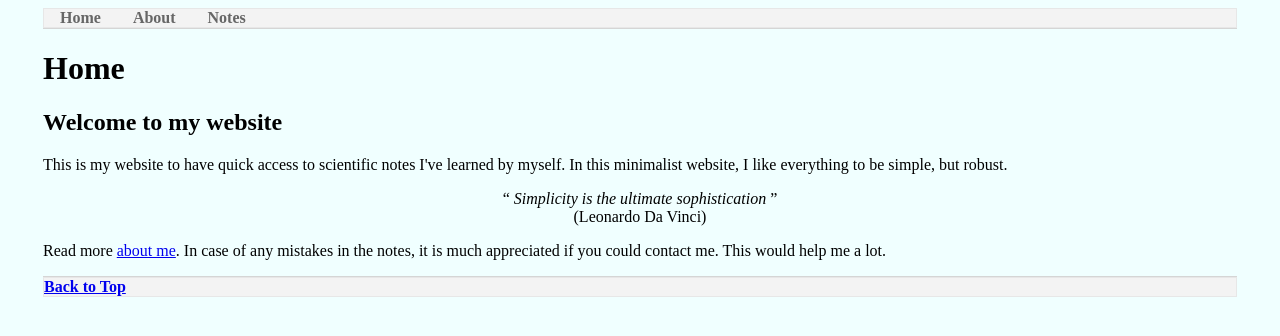
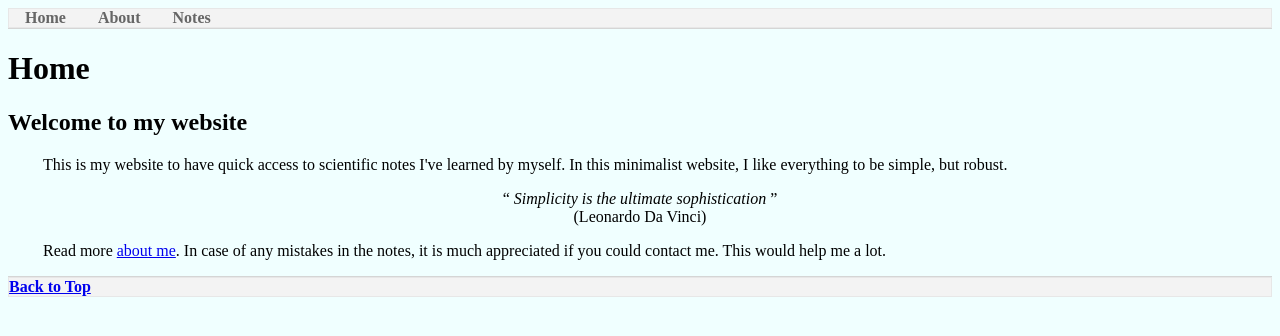
Before and after one commit to mrrezaie/mrrezaie.github.io, a Jekyll site: the page built from index.html, in a window 1280 px wide. Shown: the top 336 px of the page. Built offline with Jekyll 4.4.1, drawn with Linux system fonts in a browser that asks for light colours.

Commit message:
Update main.css

```diff
--- a/css/main.css
+++ b/css/main.css
@@ -1,7 +1,13 @@
 body {
     background: #f0ffff;
+    padding: 0px;
+}
+
+p {
     padding: 0px 35px 0px 35px;
 }
+
+
 
 nav ul, footer ul {
     padding: 0px;
```
